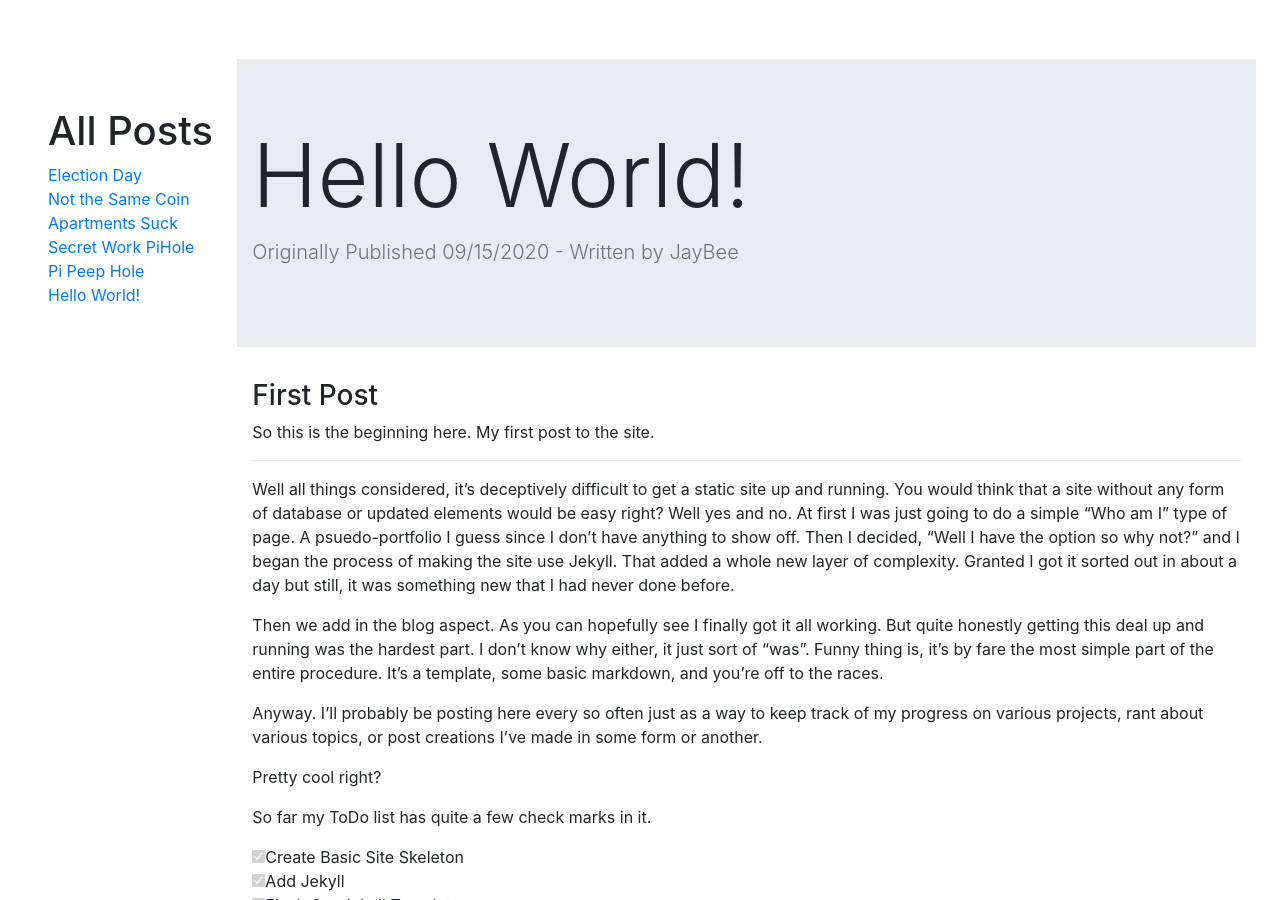
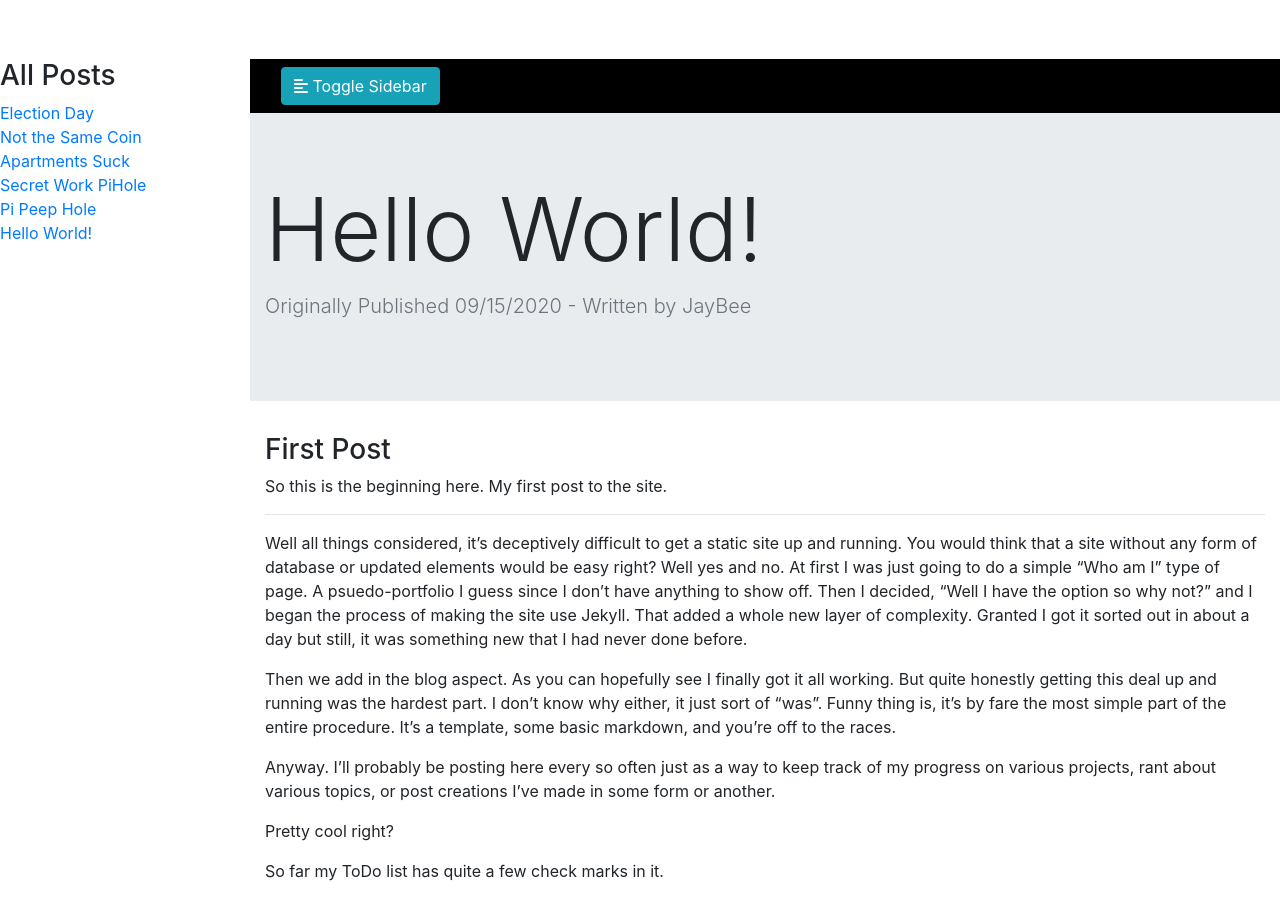
Before and after one commit to JayBee2814/jaybee2814.github.io, a Jekyll site: the page built from _posts/2020-09-15-hello-world.markdown, in a window 1280 px wide and 900 px high. Built offline with Jekyll 4.4.1, drawn with Linux system fonts in a browser that asks for light colours; nearby versions of some CDN libraries; some web fonts are replaced.

Commit message:
Begin process of collapsable nav on posts

```diff
--- a/_layouts/post.html
+++ b/_layouts/post.html
@@ -2,10 +2,12 @@
 layout: default
 ---
 
-<div class="container-fluid">
-  <div class="row" id="posts">
-    <div class="d-none d-md-block mt-5 pl-5">
-      <h1 class="text-center">All Posts</h1>
+<div class="wrapper">
+  <nav id="sidebar">
+    <div class="sidebar-header">
+      <h3>All Posts</h3>
+    </div>
+
     <ul>
       {% for post in site.posts %}
         {% unless post.hidden %}
@@ -15,11 +17,22 @@
         {% endunless %}
       {% endfor %}
     </ul>
+  </nav>
+
+  <div class="container-fluid px-0">
+      <main role="main" class="px-0"><div style="position: absolute; inset: 0px; overflow: hidden; pointer-events: none; visibility: hidden; z-index: -1;" class="chartjs-size-monitor"><div class="chartjs-size-monitor-expand" style="position:absolute;left:0;top:0;right:0;bottom:0;overflow:hidden;pointer-events:none;visibility:hidden;z-index:-1;"><div style="position:absolute;width:1000000px;height:1000000px;left:0;top:0"></div></div><div class="chartjs-size-monitor-shrink" style="position:absolute;left:0;top:0;right:0;bottom:0;overflow:hidden;pointer-events:none;visibility:hidden;z-index:-1;"><div style="position:absolute;width:200%;height:200%;left:0; top:0"></div></div></div>
+        <div id="content">
+          <nav class="navbar navbar-expand-lg navbar-dark bg-dark">
+              <div class="container-fluid">
+
+                  <button type="button" id="sidebarCollapse" class="btn btn-info">
+                      <i class="fas fa-align-left"></i>
+                      <span>Toggle Sidebar</span>
+                  </button>
+
               </div>
-
-
-    <main role="main" class="col-md-9 ml-sm-auto col-lg-10 px-4"><div style="position: absolute; inset: 0px; overflow: hidden; pointer-events: none; visibility: hidden; z-index: -1;" class="chartjs-size-monitor"><div class="chartjs-size-monitor-expand" style="position:absolute;left:0;top:0;right:0;bottom:0;overflow:hidden;pointer-events:none;visibility:hidden;z-index:-1;"><div style="position:absolute;width:1000000px;height:1000000px;left:0;top:0"></div></div><div class="chartjs-size-monitor-shrink" style="position:absolute;left:0;top:0;right:0;bottom:0;overflow:hidden;pointer-events:none;visibility:hidden;z-index:-1;"><div style="position:absolute;width:200%;height:200%;left:0; top:0"></div></div></div>
-
+          </nav>
+        </div>
           <div class="jumbotron jumbotron-fluid">
               <div class="container">
                 <!-- Make this text smaller at a certain device size -->
@@ -42,3 +55,14 @@
       </main>
   </div>
 </div>
+
+<!-- <h1 class="text-center">All Posts</h1>
+<ul>
+{% for post in site.posts %}
+{% unless post.hidden %}
+<li>
+<a href="{{ post.url }}">{{ post.title }}</a>
+</li>
+{% endunless %}
+{% endfor %}
+</ul> -->
--- a/assets/css/main.css
+++ b/assets/css/main.css
@@ -8,6 +8,23 @@
 ul {
    list-style-type: none;
    padding: 0;
+}
+
+.wrapper {
+    display: flex;
+    width: 100%;
+    align-items: stretch;
+}
+
+#sidebar {
+    min-width: 250px;
+    max-width: 250px;
+    min-height: 100vh;
+    transition: all 0.3s;
+}
+
+#sidebar.active {
+    margin-left: -250px;
 }
 
 .bg-dark {
@@ -142,3 +159,12 @@
    bottom: 0;
    width: 100%;
 }
+
+@media (max-width: 768px) {
+    #sidebar {
+        margin-left: -250px;
+    }
+    #sidebar.active {
+        margin-left: 0;
+    }
+}
--- a/assets/js/smartScroll.js
+++ b/assets/js/smartScroll.js
@@ -17,3 +17,11 @@
         last_scroll_top = scroll_top;
     });
 }
+
+$(document).ready(function () {
+
+    $('#sidebarCollapse').on('click', function () {
+        $('#sidebar').toggleClass('active');
+    });
+
+});
```
Lines whose indentation alone changed are shown as unchanged.
